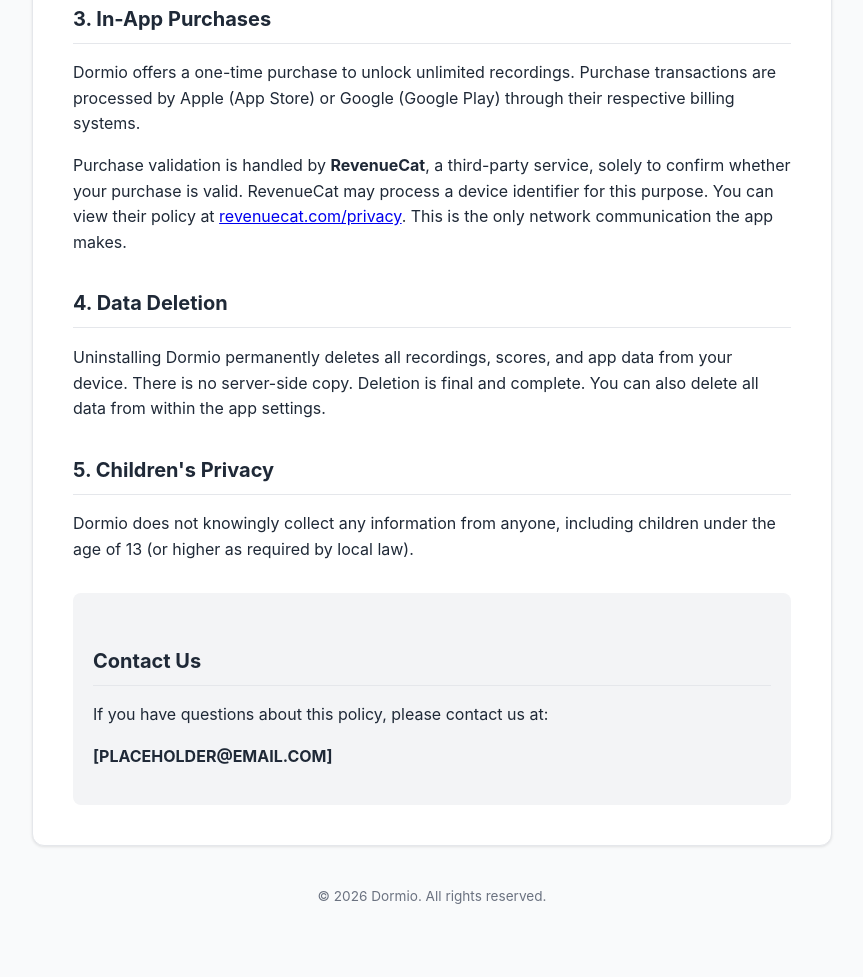
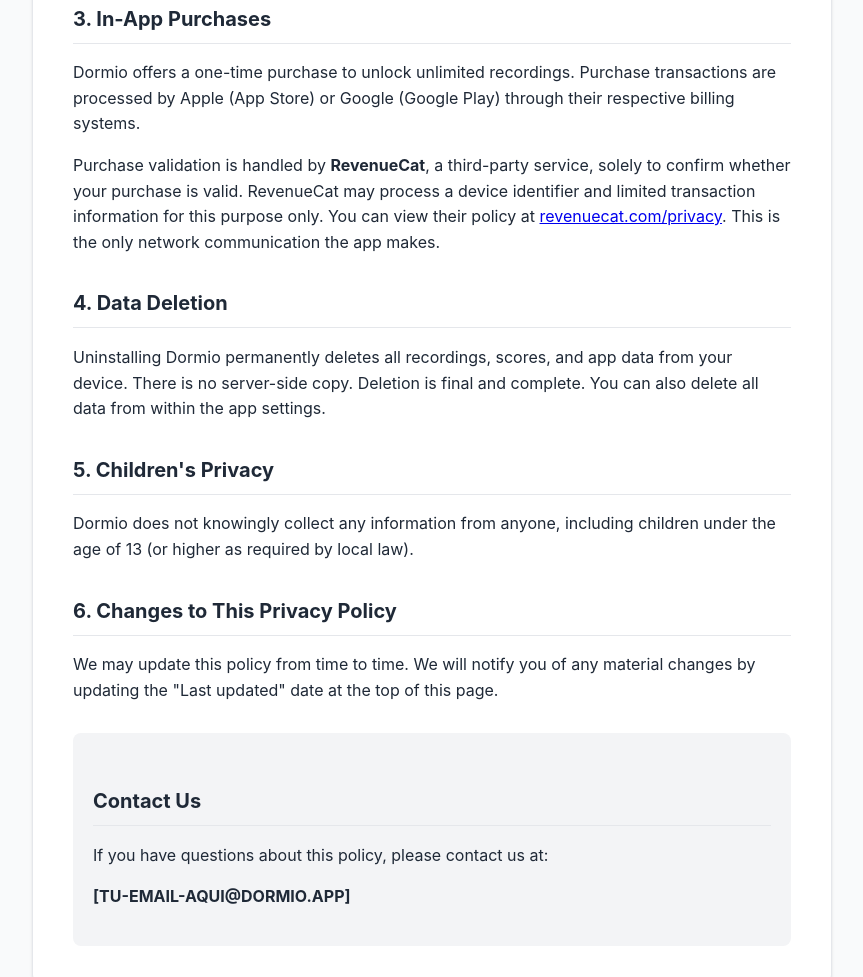
Before and after one commit to honey-pot-labs/app1-privacy, a plain HTML site: page index.html in a window 1280 px wide. Shown: the part 763-1740 px from the top of the page, without its empty margins (208-1071 px from the left). Drawn offline with Linux system fonts and the light colour scheme.

Commit message:
Update index.html

```diff
--- a/index.html
+++ b/index.html
@@ -153,7 +153,7 @@
 
             <h2>3. In-App Purchases</h2>
             <p>Dormio offers a one-time purchase to unlock unlimited recordings. Purchase transactions are processed by Apple (App Store) or Google (Google Play) through their respective billing systems.</p>
-            <p>Purchase validation is handled by <strong>RevenueCat</strong>, a third-party service, solely to confirm whether your purchase is valid. RevenueCat may process a device identifier for this purpose. You can view their policy at <a href="https://www.revenuecat.com/privacy" target="_blank">revenuecat.com/privacy</a>. This is the only network communication the app makes.</p>
+            <p>Purchase validation is handled by <strong>RevenueCat</strong>, a third-party service, solely to confirm whether your purchase is valid. RevenueCat may process a device identifier and limited transaction information for this purpose only. You can view their policy at <a href="https://www.revenuecat.com/privacy" target="_blank">revenuecat.com/privacy</a>. This is the only network communication the app makes.</p>
 
             <h2>4. Data Deletion</h2>
             <p>Uninstalling Dormio permanently deletes all recordings, scores, and app data from your device. There is no server-side copy. Deletion is final and complete. You can also delete all data from within the app settings.</p>
@@ -161,10 +161,13 @@
             <h2>5. Children's Privacy</h2>
             <p>Dormio does not knowingly collect any information from anyone, including children under the age of 13 (or higher as required by local law).</p>
 
+            <h2>6. Changes to This Privacy Policy</h2>
+            <p>We may update this policy from time to time. We will notify you of any material changes by updating the "Last updated" date at the top of this page.</p>
+
             <div class="contact-box">
                 <h2>Contact Us</h2>
                 <p>If you have questions about this policy, please contact us at:</p>
-                <p><strong>[PLACEHOLDER@EMAIL.COM]</strong></p>
+                <p><strong>[TU-EMAIL-AQUI@DORMIO.APP]</strong></p>
             </div>
         </div>
 
@@ -184,7 +187,7 @@
 
             <h2>3. Compras integradas</h2>
             <p>Dormio ofrece una compra única para desbloquear grabaciones ilimitadas. Las transacciones de compra son procesadas por Apple (App Store) o Google (Google Play) a través de sus respectivos sistemas de facturación.</p>
-            <p>La validación de la compra es gestionada por <strong>RevenueCat</strong>, un servicio de terceros, únicamente para confirmar si su compra es válida. RevenueCat puede procesar un identificador de dispositivo para este fin. Puede ver su política en <a href="https://www.revenuecat.com/privacy" target="_blank">revenuecat.com/privacy</a>. Esta es la única comunicación de red que realiza la aplicación.</p>
+            <p>La validación de la compra es gestionada por <strong>RevenueCat</strong>, un servicio de terceros, únicamente para confirmar si su compra es válida. RevenueCat puede procesar un identificador de dispositivo y información limitada de transacciones solo para este fin. Puede ver su política en <a href="https://www.revenuecat.com/privacy" target="_blank">revenuecat.com/privacy</a>. Esta es la única comunicación de red que realiza la aplicación.</p>
 
             <h2>4. Eliminación de datos</h2>
             <p>Desinstalar Dormio elimina permanentemente todas las grabaciones, puntajes y datos de la aplicación de su dispositivo. No hay una copia en el servidor. La eliminación es definitiva y completa. También puede eliminar todos los datos desde los ajustes de la aplicación.</p>
@@ -192,10 +195,13 @@
             <h2>5. Privacidad de los niños</h2>
             <p>Dormio no recopila deliberadamente ninguna información de ninguna persona, incluidos niños menores de 13 años (o más según lo exija la legislación local).</p>
 
+            <h2>6. Cambios a esta Política de Privacidad</h2>
+            <p>Podemos actualizar esta política de vez en cuando. Le notificaremos cualquier cambio importante actualizando la fecha de "Última actualización" en la parte superior de esta página.</p>
+
             <div class="contact-box">
                 <h2>Contáctenos</h2>
                 <p>Si tiene preguntas sobre esta política, contáctenos en:</p>
-                <p><strong>[PLACEHOLDER@EMAIL.COM]</strong></p>
+                <p><strong>[TU-EMAIL-AQUI@DORMIO.APP]</strong></p>
             </div>
         </div>
 
@@ -215,7 +221,7 @@
 
             <h2>3. Compras no Aplicativo</h2>
             <p>O Dormio oferece uma compra única para desbloquear gravações ilimitadas. As transações de compra são processadas pela Apple (App Store) ou Google (Google Play) através de seus respectivos sistemas de faturamento.</p>
-            <p>A validação da compra é gerenciada pela <strong>RevenueCat</strong>, um serviço de terceiros, exclusivamente para confirmar se sua compra é válida. O RevenueCat pode processar um identificador de dispositivo para esse fim. Você pode ver a política deles em <a href="https://www.revenuecat.com/privacy" target="_blank">revenuecat.com/privacy</a>. Esta é a única comunicação de rede que o aplicativo faz.</p>
+            <p>A validação da compra é gerenciada pela <strong>RevenueCat</strong>, um serviço de terceiros, exclusivamente para confirmar se sua compra é válida. O RevenueCat pode processar um identificador de dispositivo e informações limitadas de transação apenas para este fim. Você pode ver a política deles em <a href="https://www.revenuecat.com/privacy" target="_blank">revenuecat.com/privacy</a>. Esta é a única comunicação de rede que o aplicativo faz.</p>
 
             <h2>4. Exclusão de Dados</h2>
             <p>A desinstalação do Dormio exclui permanentemente todas as gravações, pontuações e dados do aplicativo do seu dispositivo. Não há cópia no servidor. A exclusão é final e completa. Você também pode excluir todos os dados nas configurações do aplicativo.</p>
@@ -223,10 +229,13 @@
             <h2>5. Privacidade das Crianças</h2>
             <p>O Dormio não coleta conscientemente qualquer informação de ninguém, incluindo crianças menores de 13 anos (ou mais, conforme exigido pela lei local).</p>
 
+            <h2>6. Alterações a Esta Política de Privacidade</h2>
+            <p>Podemos atualizar esta política de tempos em tempos. Notificaremos você sobre quaisquer alterações materiais atualizando a data de "Última atualização" no topo desta página.</p>
+
             <div class="contact-box">
                 <h2>Contato</h2>
                 <p>Se você tiver dúvidas sobre esta política, entre em contato conosco em:</p>
-                <p><strong>[PLACEHOLDER@EMAIL.COM]</strong></p>
+                <p><strong>[TU-EMAIL-AQUI@DORMIO.APP]</strong></p>
             </div>
         </div>
 
@@ -242,16 +251,13 @@
         const select = document.getElementById('langSelect');
         const lang = select.value;
 
-        // Hide all
         const contents = document.querySelectorAll('.lang-content');
         contents.forEach(content => {
             content.classList.remove('active');
         });
 
-        // Show selected
         document.getElementById(lang).classList.add('active');
 
-        // Update document title for SEO
         const titles = {
             'en': 'Privacy Policy - Dormio',
             'es': 'Política de Privacidad - Dormio',
```
